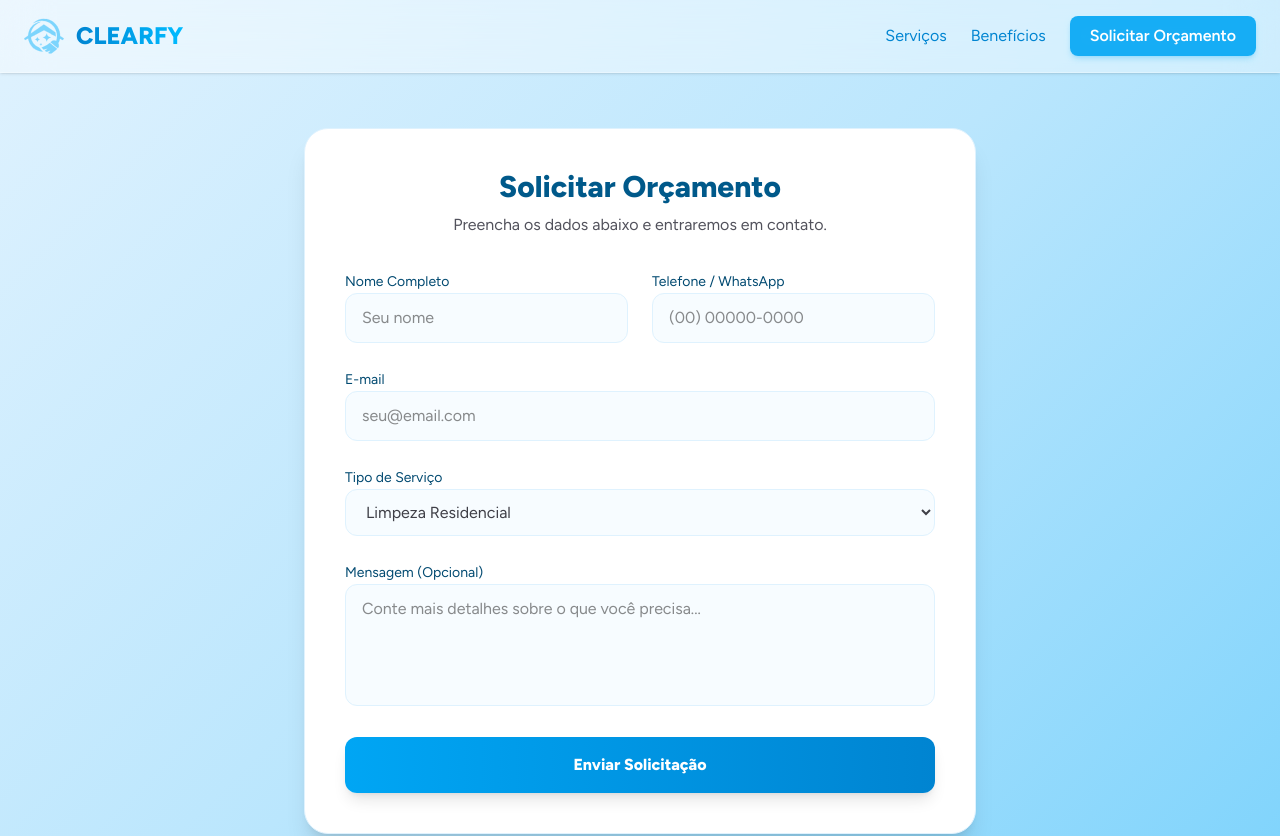
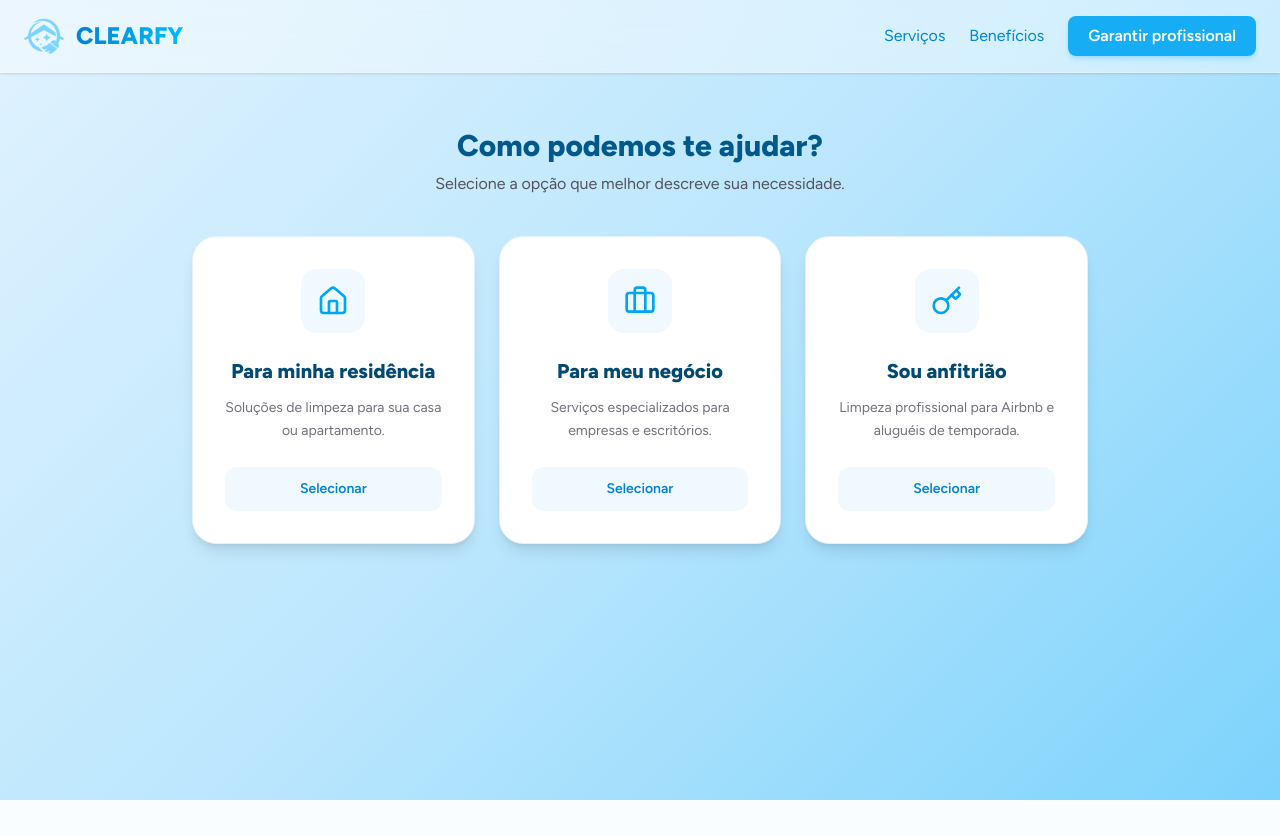
Before and after one commit to DaviFelipe00/clearfy, a Next.js app: page /orcamento in a window 1280 px wide. Shown: the top 836 px of the page. Built offline with nearby package versions, Linux system fonts and the light colour scheme.

Commit message:
atualização de funcionalidades

```diff
--- a/src/app/orcamento/page.tsx
+++ b/src/app/orcamento/page.tsx
@@ -1,11 +1,11 @@
-import { BudgetForm } from "@/components/BudgetForm";
+import { BudgetOptions } from "@/components/BudgetForm";
 
 export default function OrcamentoPage() {
   return (
     <main className="min-h-screen pt-32 pb-20 px-6 gradient-bg">
       {/* O 'pt-32' garante que o conteúdo não fique escondido atrás do Header fixo */}
       <div className="max-w-7xl mx-auto">
-        <BudgetForm />
+        <BudgetOptions />
       </div>
     </main>
   );
--- a/src/components/BudgetForm.tsx
+++ b/src/components/BudgetForm.tsx
@@ -1,98 +1,72 @@
 "use client";
+import { motion } from "framer-motion";
+import Link from "next/link";
+import { Home, Briefcase, Key } from "lucide-react"; // Ícones opcionais para melhorar o visual
 
-import { useState } from "react";
-import { motion } from "framer-motion";
-
-export function BudgetForm() {
-  const [isLoading, setIsLoading] = useState(false);
-
-  async function handleSubmit(e: React.FormEvent<HTMLFormElement>) {
-    e.preventDefault();
-    setIsLoading(true);
-    // Simulação de envio
-    await new Promise((resolve) => setTimeout(resolve, 2000));
-    setIsLoading(false);
-    alert("Solicitação enviada com sucesso!");
-  }
+export function BudgetOptions() {
+  const options = [
+    {
+      title: "Para minha residência",
+      description: "Soluções de limpeza para sua casa ou apartamento.",
+      href: "https://wa.me/5581995124721?text=Ol%C3%A1!%20Gostaria%20de%20agendar%20uma%20especialista%20para%20*minha%20resid%C3%AAncia*", // Coloque seu link aqui
+      icon: <Home className="w-8 h-8 text-sky-500" />,
+    },
+    {
+      title: "Para meu negócio",
+      description: "Serviços especializados para empresas e escritórios.",
+      href: "https://wa.me/5581995124721?text=Ol%C3%A1!%20Preciso%20de%20uma%20solu%C3%A7%C3%A3o%20especializada%20para%20*meu%20neg%C3%B3cio*%20(ou%20p%C3%B3s-obra)", // Coloque seu link aqui
+      icon: <Briefcase className="w-8 h-8 text-sky-500" />,
+    },
+    {
+      title: "Sou anfitrião",
+      description: "Limpeza profissional para Airbnb e aluguéis de temporada.",
+      href: "https://wa.me/5581995124721?text=Ol%C3%A1!%20Sou%20anfitri%C3%A3o%20e%20quero%20saber%20mais%20sobre%20a%20gest%C3%A3o%20de%20*Turnover%2FAirbnb*", // Coloque seu link aqui
+      icon: <Key className="w-8 h-8 text-sky-500" />,
+    },
+  ];
 
   return (
     <motion.div
       initial={{ opacity: 0, y: 20 }}
       animate={{ opacity: 1, y: 0 }}
       transition={{ duration: 0.5 }}
-      className="w-full max-w-2xl mx-auto bg-white p-8 md:p-10 rounded-3xl shadow-xl border border-sky-100"
+      className="w-full max-w-4xl mx-auto"
     >
-      <div className="text-center mb-8">
-        <h1 className="text-3xl font-bold text-sky-800 mb-2">Solicitar Orçamento</h1>
-        <p className="text-zinc-600">Preencha os dados abaixo e entraremos em contato.</p>
+      <div className="text-center mb-10">
+        <h1 className="text-3xl font-bold text-sky-800 mb-2">
+          Como podemos te ajudar?
+        </h1>
+        <p className="text-zinc-600">
+          Selecione a opção que melhor descreve sua necessidade.
+        </p>
       </div>
 
-      <form onSubmit={handleSubmit} className="space-y-6">
-        <div className="grid grid-cols-1 md:grid-cols-2 gap-6">
-          <div className="space-y-2">
-            <label htmlFor="name" className="text-sm font-medium text-sky-900">Nome Completo</label>
-            <input
-              required
-              type="text"
-              id="name"
-              placeholder="Seu nome"
-              className="w-full px-4 py-3 rounded-xl bg-sky-50/50 border border-sky-100 focus:border-sky-500 focus:ring-2 focus:ring-sky-200 outline-none transition-all"
-            />
-          </div>
-          <div className="space-y-2">
-            <label htmlFor="phone" className="text-sm font-medium text-sky-900">Telefone / WhatsApp</label>
-            <input
-              required
-              type="tel"
-              id="phone"
-              placeholder="(00) 00000-0000"
-              className="w-full px-4 py-3 rounded-xl bg-sky-50/50 border border-sky-100 focus:border-sky-500 focus:ring-2 focus:ring-sky-200 outline-none transition-all"
-            />
-          </div>
-        </div>
+      <div className="grid grid-cols-1 md:grid-cols-3 gap-6">
+        {options.map((option, index) => (
+          <Link key={index} href={option.href} className="group">
+            <motion.div
+              whileHover={{ y: -5 }}
+              className="h-full bg-white p-8 rounded-3xl shadow-lg border border-sky-100 hover:shadow-sky-200/50 hover:border-sky-300 transition-all flex flex-col items-center text-center cursor-pointer"
+            >
+              <div className="mb-6 p-4 bg-sky-50 rounded-2xl group-hover:bg-sky-100 transition-colors">
+                {option.icon}
+              </div>
 
-        <div className="space-y-2">
-          <label htmlFor="email" className="text-sm font-medium text-sky-900">E-mail</label>
-          <input
-            required
-            type="email"
-            id="email"
-            placeholder="seu@email.com"
-            className="w-full px-4 py-3 rounded-xl bg-sky-50/50 border border-sky-100 focus:border-sky-500 focus:ring-2 focus:ring-sky-200 outline-none transition-all"
-          />
-        </div>
+              <h3 className="text-xl font-bold text-sky-900 mb-3 group-hover:text-sky-600 transition-colors">
+                {option.title}
+              </h3>
 
-        <div className="space-y-2">
-          <label htmlFor="service" className="text-sm font-medium text-sky-900">Tipo de Serviço</label>
-          <select
-            id="service"
-            className="w-full px-4 py-3 rounded-xl bg-sky-50/50 border border-sky-100 focus:border-sky-500 focus:ring-2 focus:ring-sky-200 outline-none transition-all text-zinc-700"
-          >
-            <option value="residencial">Limpeza Residencial</option>
-            <option value="comercial">Limpeza Comercial</option>
-            <option value="pos-obra">Pós-Obra</option>
-            <option value="outro">Outro</option>
-          </select>
-        </div>
+              <p className="text-sm text-zinc-500 leading-relaxed">
+                {option.description}
+              </p>
 
-        <div className="space-y-2">
-          <label htmlFor="message" className="text-sm font-medium text-sky-900">Mensagem (Opcional)</label>
-          <textarea
-            id="message"
-            rows={4}
-            placeholder="Conte mais detalhes sobre o que você precisa..."
-            className="w-full px-4 py-3 rounded-xl bg-sky-50/50 border border-sky-100 focus:border-sky-500 focus:ring-2 focus:ring-sky-200 outline-none transition-all resize-none"
-          />
-        </div>
-
-        <button
-          disabled={isLoading}
-          type="submit"
-          className="w-full bg-gradient-to-r from-sky-500 to-sky-600 text-white font-bold py-4 rounded-xl shadow-lg hover:shadow-sky-500/30 hover:-translate-y-0.5 transition-all disabled:opacity-70 disabled:cursor-not-allowed"
-        >
-          {isLoading ? "Enviando..." : "Enviar Solicitação"}
-        </button>
-      </form>
+              <div className="mt-6 w-full py-3 rounded-xl bg-sky-50 text-sky-600 font-semibold text-sm group-hover:bg-sky-500 group-hover:text-white transition-all">
+                Selecionar
+              </div>
+            </motion.div>
+          </Link>
+        ))}
+      </div>
     </motion.div>
   );
 }
--- a/src/components/CallToAction.tsx
+++ b/src/components/CallToAction.tsx
@@ -26,11 +26,10 @@ export function CallToAction() {
             Garantir Minha Profissional
           </Link>
           <a // Mudei de Link para a
-            href="https://wa.me/558187000534"
+            href="https://wa.me/558195124721"
             target="_blank"
             rel="noopener noreferrer"
-          className="flex items-center justify-center bg-white/20 text-white px-7 py-3 rounded-lg font-extrabold text-lg border-2 border-white hover:bg-white/30 transition-all duration-300"
->
+          className="flex items-center justify-center bg-sky-600 text-white px-7 py-3 rounded-lg font-extrabold text-lg shadow-lg shadow-sky-600/20 hover:bg-sky-700 hover:shadow-sky-600/40 hover:-translate-y-0.5 transition-all duration-300">
   Falar no WhatsApp
 </a>
         </div>
--- a/src/components/Header.tsx
+++ b/src/components/Header.tsx
@@ -41,7 +41,7 @@ export function Header() {
             href="/orcamento"
             className="bg-sky-500/90 text-white px-5 py-2 rounded-lg font-semibold hover:bg-sky-600/90 shadow-md shadow-sky-500/20 backdrop-blur-sm transition-all duration-300"
           >
-            Solicitar Orçamento
+            Garantir profissional
           </Link>
         </div>
 
@@ -83,7 +83,7 @@ export function Header() {
               className="bg-sky-500/90 text-white px-5 py-2 rounded-lg font-semibold hover:bg-sky-600/90 text-center shadow-md shadow-sky-500/20 backdrop-blur-sm transition-all duration-300"
               onClick={() => setIsOpen(false)}
             >
-              Solicitar Orçamento
+              Falar com especialista
             </Link>
           </div>
         </div>
--- a/src/components/Services.tsx
+++ b/src/components/Services.tsx
@@ -14,18 +14,18 @@ export function Services() {
   const services = [
     {
       img: imgResidencial,
-      title: "Limpeza Residencial",
-      desc: "Serviços completos de limpeza para sua casa, com atenção a cada detalhe."
+      title: "Sua Casa",
+      desc: "Transformamos sua casa em um ambiente de saúde e bem-estar para você e sua família. Chegue em casa e sinta apenas o cheiro de tranquilidade. Cronogramas e Horários personalizados para caber na sua rotina."
     },
     {
       img: imgComercial,
-      title: "Limpeza Comercial",
-      desc: "Soluções profissionais para escritórios, lojas e estabelecimentos comerciais."
+      title: "Limpeza Comercial e Corporativa",
+      desc: "Um ambiente impecável comunica sucesso e organização para o seu cliente antes mesmo de você falar. Cuidamos da higiente e organização do seu escritório ou loja e otimizamos ao máximo sua produtividade e autoridade."
     },
     {
       img: imgPosObra,
-      title: "Organização e Limpeza Pós Mudança",
-      desc: "Remoção completa de resíduos e sujeiras após reformas e construções."
+      title: "Neuro-Hotelaria & Turnover (Airbnb)",
+      desc: "Não entregamos apenas faxina, garantimos avaliações 5 estrelas! A parceria estratégica para Superhosts. Atuamos como seus 'olhos' dentro do imóvel, com logística de turnover simples e fluida."
     },
   ];
 
@@ -40,10 +40,10 @@ export function Services() {
         {/* Títulos */}
         <div className="flex flex-col items-center text-center mb-12 md:mb-16">
           <h2 className="text-3xl md:text-4xl lg:text-5xl font-extrabold bg-gradient-to-r from-sky-600 to-sky-400 bg-clip-text text-transparent">
-            Serviços que fazem a diferença
+            Serviços que fazem diferença
           </h2>
           <p className="mt-3 md:mt-4 text-base md:text-lg text-zinc-600 max-w-2xl px-4">
-            Oferecemos soluções completas de limpeza para deixar seu ambiente impecável.
+            Mais do que limpeza, entregamos experiência sensorial. Oferecemos soluções completas para transformar ambientes, blindar patrimônios e devolver seu tempo.
           </p>
         </div>
 
--- a/src/components/hero.tsx
+++ b/src/components/hero.tsx
@@ -97,8 +97,8 @@ export function Hero() {
           variants={fadeInFixed}
           className="mt-6 text-lg md:text-xl text-sky-900 max-w-2xl leading-relaxed"
         >
-          A Clearfy oferece serviços de limpeza profissional para residências e
-          empresas. Qualidade, confiança e excelência em cada detalhe.
+          Serviços de limpeza e neuro-hotelaria profissional para: Residências, <br></br>Airbnb e
+          Empresas. Qualidade, confiança e excelência em cada detalhe.
         </motion.p>
 
         {/* Botões */}
@@ -116,7 +116,7 @@ export function Hero() {
               href="/orcamento" // ALTERADO: Redireciona para a página de orçamento
               className="flex items-center justify-center gap-2 bg-gradient-to-r from-sky-500 to-sky-600 text-white px-8 py-4 rounded-xl font-bold text-lg hover:from-sky-600 hover:to-sky-700 shadow-lg shadow-sky-500/25 hover:shadow-xl hover:shadow-sky-500/40 transition-all duration-300"
             >
-              Solicitar Orçamento
+              Falar com especialista
             </Link>
           </motion.div>
         </motion.div>
```
Also changed, not shown: src/components/Footer.tsx (+4 -4 lines).
